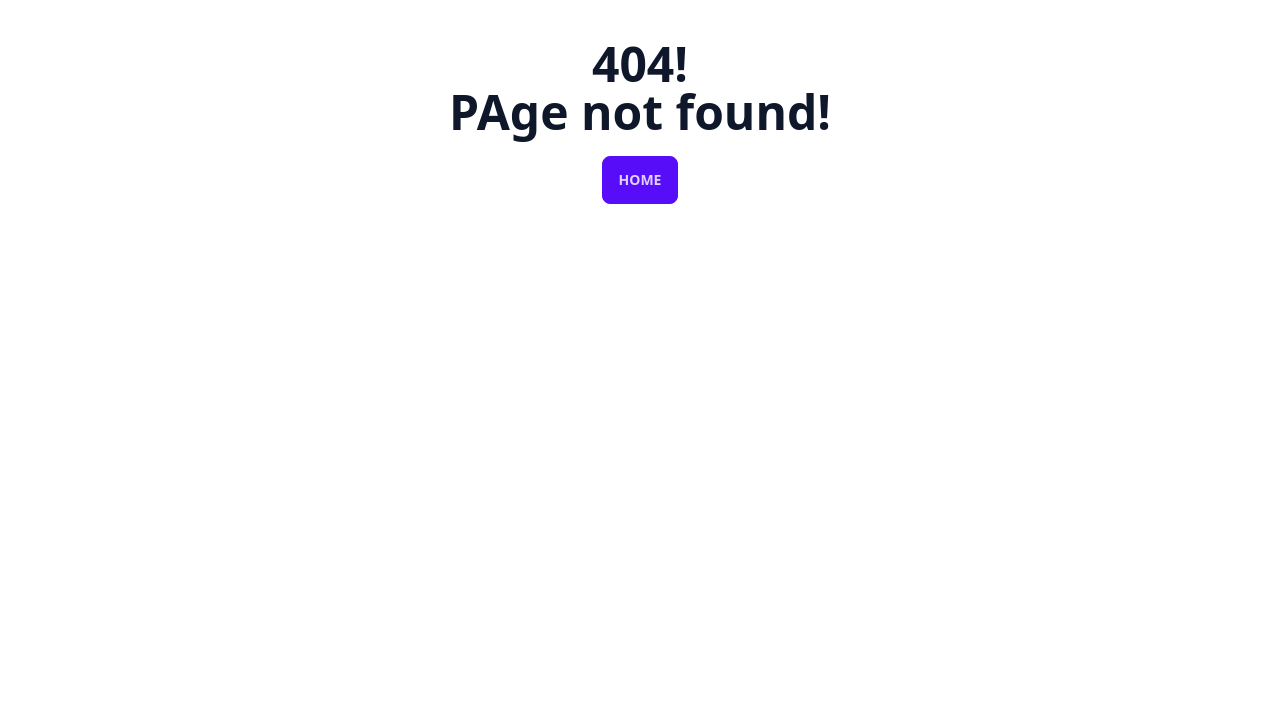
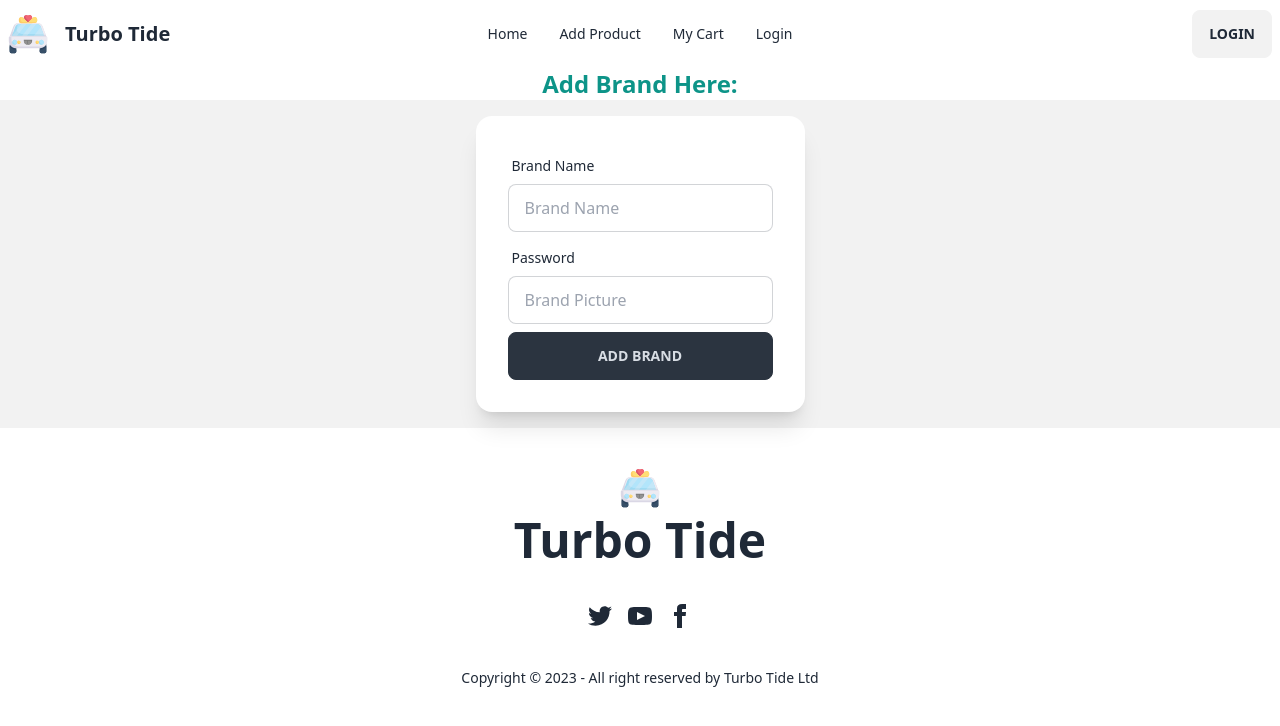
Before and after one commit to hmsmiraz/Turbo-Tide-Client, a React (Vite) app: page /addBrand in a window 1280 px wide. Before the commit this address had no page. Shown: the top 726 px of the page. Built offline with nearby package versions, Linux system fonts and the light colour scheme.

Commit message:
add brands and show card

```diff
--- a/package.json
+++ b/package.json
@@ -17,7 +17,8 @@
     "react-icons": "^4.11.0",
     "react-router-dom": "^6.17.0",
     "react-slideshow-image": "^4.3.0",
-    "sort-by": "^0.0.2"
+    "sort-by": "^0.0.2",
+    "sweetalert2": "^11.7.32"
   },
   "devDependencies": {
     "@types/react": "^18.2.15",
--- /dev/null
+++ b/src/Components/Pages/Brand/Brand.jsx
@@ -0,0 +1,22 @@
+import { useLoaderData } from "react-router-dom";
+import BrandCard from "./BrandCard";
+
+const Brand = () => {
+    const brandsAll = useLoaderData();
+    return (
+        <div className="my-10">
+            <h2 className="text-center text-3xl font-bold ">Choose Your Future Companion {brandsAll.length}</h2>
+            <div className="grid grid-cols-1 md:grid-cols-2 gap-4 mx-2">
+                {
+                    brandsAll.map(brands=> <BrandCard
+                    key={brands._id}
+                    brands={brands}
+                    brandsAll={brandsAll}
+                    ></BrandCard>)
+                }
+            </div>
+        </div>
+    );
+};
+
+export default Brand;
--- /dev/null
+++ b/src/Components/Pages/Brand/BrandCard.jsx
@@ -0,0 +1,20 @@
+const BrandCard = ({ brands }) => {
+  const { _id, name, picture } = brands;
+  return (
+    <div className="card card-compact bg-slate-50 shadow-xl">
+      <figure>
+        <img src={picture} alt="brands" className="rounded-lg h-72" />
+      </figure>
+      <div className="card-body flex flex-col items-center justify-center text-center">
+        <div>
+          <h2 className="card-title ">{name}</h2>
+        </div>
+        <div className="card-actions">
+          <button className="btn btn-primary">View Products</button>
+        </div>
+      </div>
+    </div>
+  );
+};
+
+export default BrandCard;
--- a/src/Components/Pages/Home/Home.jsx
+++ b/src/Components/Pages/Home/Home.jsx
@@ -1,11 +1,13 @@
 import Contact from "../../Shared/Contact/Contact";
 import ChooseUS from "../../Shared/SliderHome/ChooseUS/ChooseUS";
 import SliderHome from "../../Shared/SliderHome/SliderHome";
+import Brand from "../Brand/Brand";
 
 const Home = () => {
   return (
     <div>
       <SliderHome></SliderHome>
+      <Brand></Brand>
       <ChooseUS></ChooseUS>
       <Contact></Contact>
     </div>
--- /dev/null
+++ b/src/Components/Pages/addingBrand/AddingBrand.jsx
@@ -0,0 +1,80 @@
+
+import Swal from 'sweetalert2'
+
+const AddingBrand = () => {
+    const handleAddBrand = (event) =>{
+        event.preventDefault();
+
+        const form = event.target;
+
+        const name = form.name.value;
+        const picture = form.picture.value;
+
+        const newBrand = { name, picture }
+
+        console.log(newBrand);
+
+        fetch('http://localhost:5000/brand', {
+            method: 'POST',
+            headers: {
+                'content-type': 'application/json'
+            },
+            body: JSON.stringify(newBrand)
+        })
+        .then(res=>res.json())
+        .then(data=>{
+            console.log(data);
+            if(data.insertedId){
+                Swal.fire({
+                    title: 'Success!',
+                    text: 'Brand Added Successfully',
+                    icon: 'success',
+                    confirmButtonText: 'Cool'
+                  })
+                }
+        })
+
+    }
+  return (
+    <div>
+      <h2 className="text-center text-2xl font-bold text-teal-600">
+        Add Brand Here:
+      </h2>
+      <div className="hero bg-base-200">
+        <div className="hero-content flex-col lg:flex-row-reverse">
+          <div className="card flex-shrink-0 w-full max-w-sm shadow-xl bg-base-100">
+            <form onSubmit={handleAddBrand} className="card-body">
+              <div className="form-control">
+                <label className="label">
+                  <span className="label-text">Brand Name</span>
+                </label>
+                <input
+                  type="text"
+                  name="name"
+                  placeholder="Brand Name"
+                  className="input input-bordered"
+                  required
+                />
+              </div>
+              <div className="form-control">
+                <label className="label">
+                  <span className="label-text">Password</span>
+                </label>
+                <input
+                  type="text"
+                  name="picture"
+                  placeholder="Brand Picture"
+                  className="input input-bordered"
+                  required
+                />
+              </div>
+              <input type="submit" value="Add Brand" className="btn btn-neutral" />
+            </form>
+          </div>
+        </div>
+      </div>
+    </div>
+  );
+};
+
+export default AddingBrand;
--- a/src/Components/Shared/Footer.jsx
+++ b/src/Components/Shared/Footer.jsx
@@ -1,6 +1,6 @@
 const Footer = () => {
   return (
-    <footer className="footer footer-center p-10 bg-base-200 text-base-content rounded">
+    <footer className="footer footer-center p-10 bg-slate-200-200 text-base-content rounded">
       {/* <nav className="grid grid-flow-col gap-4">
         <a className="link link-hover">About us</a>
         <a className="link link-hover">Contact</a>
--- a/src/Components/Shared/SliderHome/SliderHome.jsx
+++ b/src/Components/Shared/SliderHome/SliderHome.jsx
@@ -20,7 +20,7 @@ const SliderHome = () => {
       caption: "Your Journey, Our Magic",
     },
     {
-      url: "https://i.ibb.co/1GgcnKz/eric-michael-KA9-W4k0p-On4-unsplash.jpg",
+      url: "https://i.ibb.co/b5DPYFj/3.jpg",
       caption: "Expect the Unexpected",
     },
     {
--- a/src/main.jsx
+++ b/src/main.jsx
@@ -1,13 +1,12 @@
-import React from 'react'
-import ReactDOM from 'react-dom/client'
-import './index.css'
-import {
-  createBrowserRouter,
-  RouterProvider,
-} from "react-router-dom";
-import MainLayouts from './Components/Layouts/MainLayouts.jsx';
-import ErrorPage from './Components/Pages/ErrorPage/ErrorPage.jsx';
-import Home from './Components/Pages/Home/Home.jsx';
+import React from "react";
+import ReactDOM from "react-dom/client";
+import "./index.css";
+import { createBrowserRouter, RouterProvider } from "react-router-dom";
+import MainLayouts from "./Components/Layouts/MainLayouts.jsx";
+import ErrorPage from "./Components/Pages/ErrorPage/ErrorPage.jsx";
+import Home from "./Components/Pages/Home/Home.jsx";
+import Brand from "./Components/Pages/Brand/Brand";
+import AddingBrand from "./Components/Pages/addingBrand/AddingBrand";
 
 const router = createBrowserRouter([
   {
@@ -18,14 +17,23 @@ const router = createBrowserRouter([
       {
         path: "/",
         element: <Home></Home>,
-      }
-    ]
+        loader: () => fetch('http://localhost:5000/brand'),
+      },
+      {
+        path: "/brand",
+        element: <Brand></Brand>,
+        loader: () => fetch('http://localhost:5000/brand'),
+      },
+      {
+        path: "/addBrand",
+        element: <AddingBrand></AddingBrand>
+      },
+    ],
   },
 ]);
 
-
-ReactDOM.createRoot(document.getElementById('root')).render(
+ReactDOM.createRoot(document.getElementById("root")).render(
   <React.StrictMode>
-   <RouterProvider router={router} />
-  </React.StrictMode>,
-)
+    <RouterProvider router={router} />
+  </React.StrictMode>
+);
```
Also changed, not shown: 1 other file (tests, documents, lock files or other folders).
